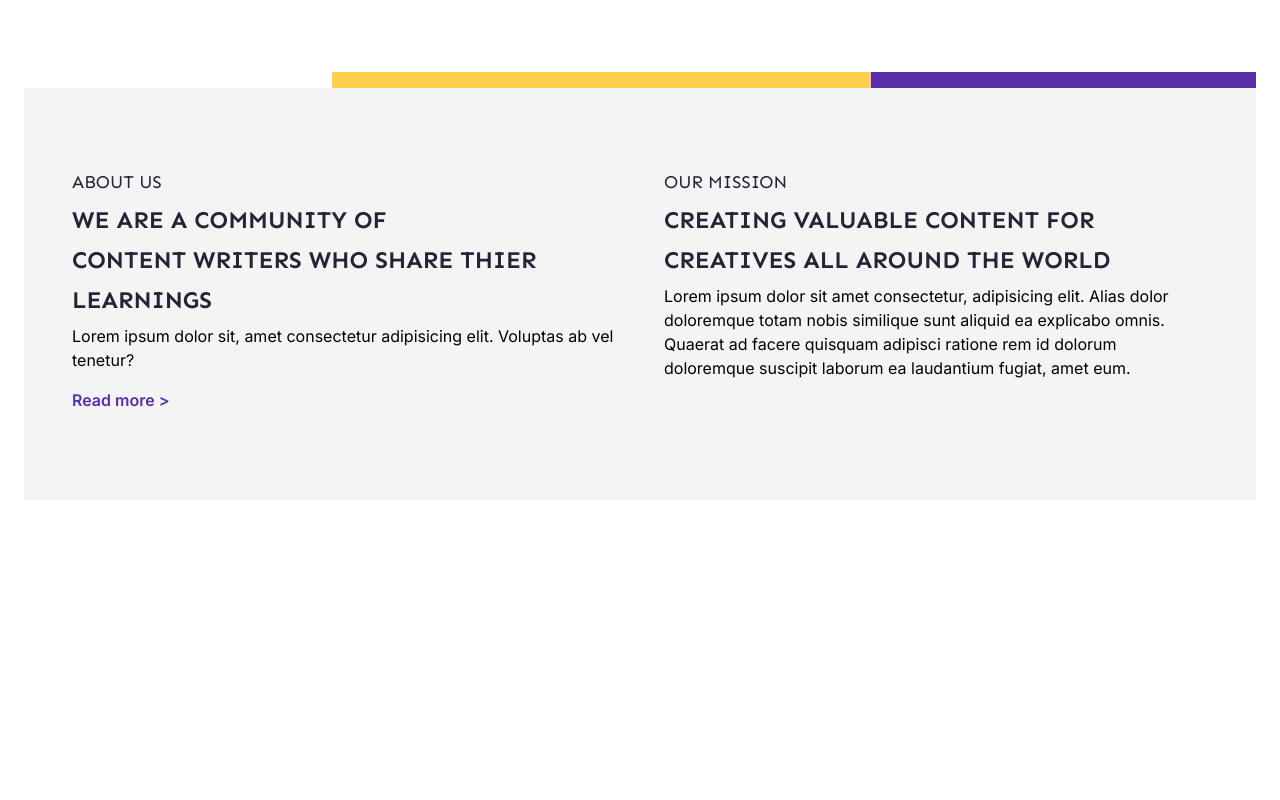
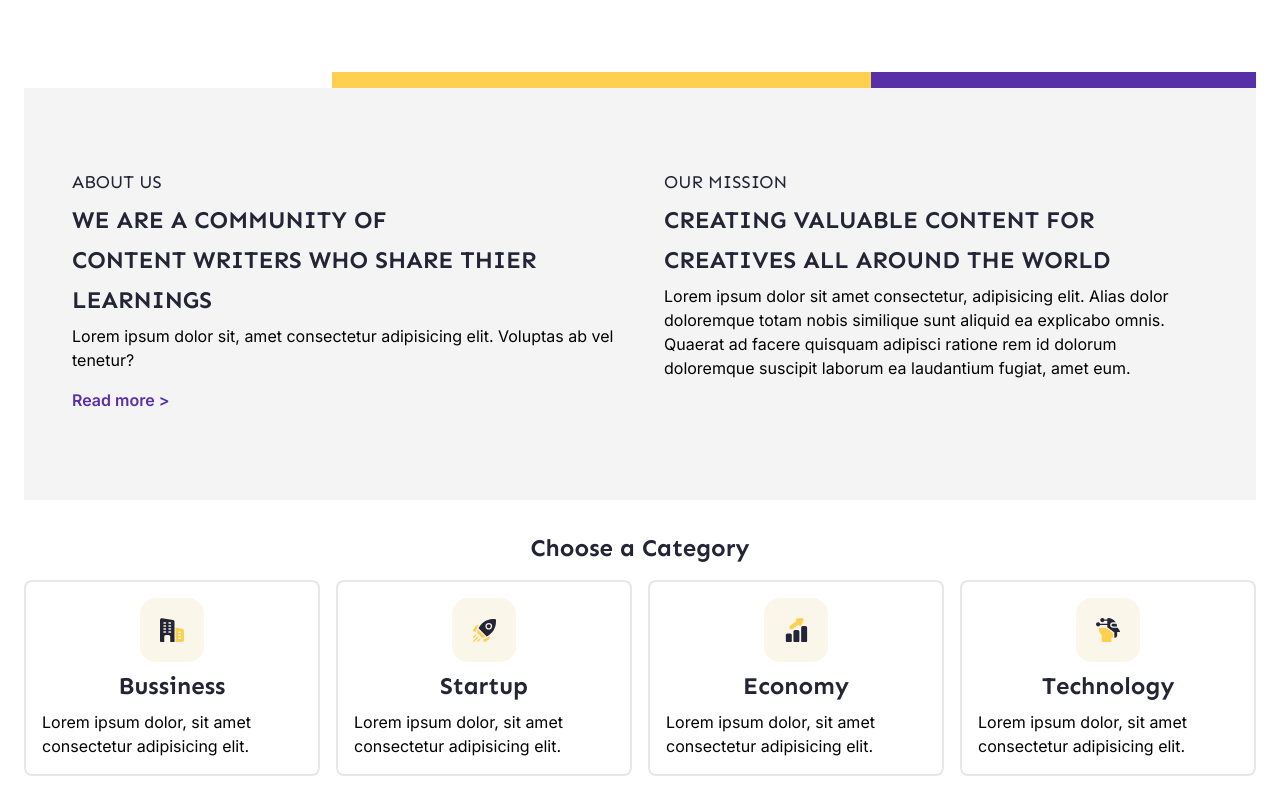
Before and after one commit to Mandeep56Singh/front-end-task-flipr, a React (Vite) app: page / in a window 1280 px wide. Shown: the part 1296-2096 px from the top of the page. Before the commit the page ends 1820 px from the top, so only its background shows below. Built offline with nearby package versions, Linux system fonts and the light colour scheme.

Commit message:
feat: add feature to select category

```diff
--- /dev/null
+++ b/src/components/Cards/CategoryItem.tsx
@@ -0,0 +1,22 @@
+type props = {
+  title: string;
+  icon: string;
+};
+const CategoryItem: React.FC<props> = ({ title, icon }) => {
+  return (
+    <div
+      aria-label={`${title} category Item`}
+      className="flex sm:flex-col gap-2 p-4 border-2 border-gray-200 hover:bg-gradient-to-r hover:bg-primary items-center transition-all duration-300 ease-in-out rounded-lg"
+    >
+      <div className="bg-card3 p-2 size-16 flex justify-center items-center rounded-2xl ">
+        <img src={icon} alt={`${title} image`} className="" />
+      </div>
+      <h1 className="text-secondary text-2xl font-bold  ">{title}</h1>
+      <p className="hidden sm:block">
+        Lorem ipsum dolor, sit amet consectetur adipisicing elit.
+      </p>
+    </div>
+  );
+};
+
+export default CategoryItem;
--- /dev/null
+++ b/src/components/sections/CategorySection.tsx
@@ -0,0 +1,22 @@
+import startupLogo from "../../assets/Client-First - icons/Icon (2).svg";
+import bussinessLogo from "../../assets/Client-First - icons/Icon-1.svg";
+import economyLogo from "../../assets/Client-First - icons/Icon.svg";
+import technologyLogo from "../../assets/Client-First - icons/business-and-trade 1.svg";
+import CategoryItem from "../Cards/CategoryItem";
+const CategorySection = () => {
+  return (
+    <section>
+      <h1 className="text-center text-secondary font-bold text-2xl">
+        Choose a Category
+      </h1>
+      <div className="grid grid-cols-1 sm:grid-cols-2 md:grid-cols-4 gap-4 mt-4">
+        <CategoryItem icon={bussinessLogo} title="Bussiness"></CategoryItem>
+        <CategoryItem icon={startupLogo} title="Startup"></CategoryItem>
+        <CategoryItem icon={economyLogo} title="Economy"></CategoryItem>
+        <CategoryItem icon={technologyLogo} title="Technology"></CategoryItem>
+      </div>
+    </section>
+  );
+};
+
+export default CategorySection;
--- a/src/pages/Home.tsx
+++ b/src/pages/Home.tsx
@@ -1,6 +1,7 @@
 import HeroSectionHome from "../components/Hero Sections/HeroSectionHome";
 import Navbar from "../components/Navbar/Navbar";
 import AboutUsSection from "../components/sections/AboutUsSection";
+import CategorySection from "../components/sections/CategorySection";
 import HomePostSection from "../components/sections/HomePostSection";
 
 const Home = () => {
@@ -11,6 +12,7 @@ const Home = () => {
       <div className="p-6 flex flex-col gap-8 mt-8">
         <HomePostSection></HomePostSection>
          <AboutUsSection></AboutUsSection>
+         <CategorySection></CategorySection>
       </div>
     </>
   );
```
